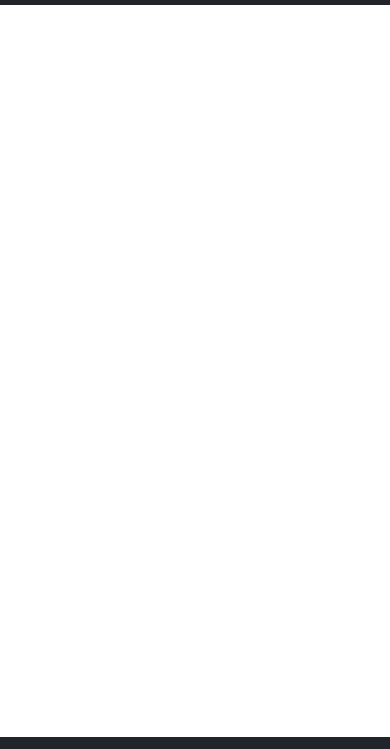
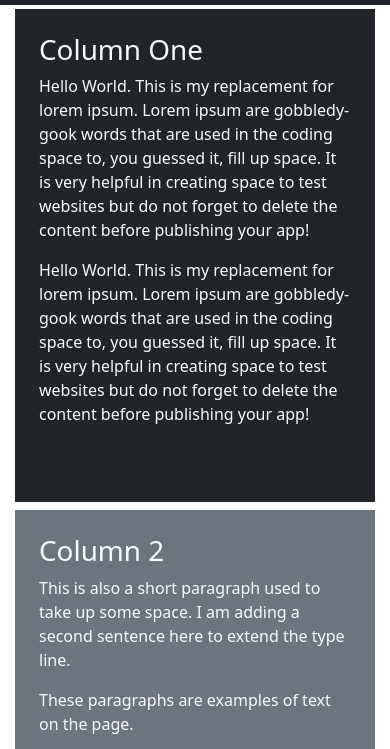
Before and after one commit to StevesGitRepo/BootstrapAndTheGrids, a plain HTML site: page js/Grid1.html in a window 390 px wide. Shown: the part 51-800 px from the top of the page. Drawn offline with nearby package versions, Linux system fonts and the light colour scheme.

Commit message:
Grid 1 added
Grid 1 complete: added 2 Bootstrap columns that convert to single column stack when reduced to phone-sized screen (md)

```diff
--- a/css/site.css
+++ b/css/site.css
@@ -18,3 +18,8 @@ main > .container {
   font-style: normal;
   color: rgb(195, 255, 0);
 }
+
+.minHeight {
+  min-height: 80vh;
+  /* =- 80% view height, accounts for header & footer */
+}
--- a/js/Grid1.html
+++ b/js/Grid1.html
@@ -82,7 +82,41 @@
     </nav>
 
     <main class="flex-shrink-0">
-      <div class="container"></div>
+      <div class="container h-100 minHeight">
+        <div class="row row-cols-1 row-cols-md-2 h-100 gy-2">
+          <div class="col">
+            <div class="bg-dark text-light h-100 p-4">
+              <h1>Column One</h1>
+              <p>
+                Hello World. This is my replacement for lorem ipsum. Lorem ipsum
+                are gobbledy-gook words that are used in the coding space to,
+                you guessed it, fill up space. It is very helpful in creating
+                space to test websites but do not forget to delete the content
+                before publishing your app!
+              </p>
+              <p>
+                Hello World. This is my replacement for lorem ipsum. Lorem ipsum
+                are gobbledy-gook words that are used in the coding space to,
+                you guessed it, fill up space. It is very helpful in creating
+                space to test websites but do not forget to delete the content
+                before publishing your app!
+              </p>
+            </div>
+          </div>
+          <div class="col">
+            <div class="bg-secondary text-light h-100 p-4">
+              <h1>Column 2</h1>
+              <p>
+                This is also a short paragraph used to take up some space. I am
+                adding a second sentence here to extend the type line.
+              </p>
+              <p>These paragraphs are examples of text on the page.</p>
+              <p>They are just used to take up some more space.</p>
+              <p>Double-spaces seem to be abstracted in- very nice!</p>
+            </div>
+          </div>
+        </div>
+      </div>
     </main>
     <footer class="footer mt-auto py-3 bg-dark sticky-footer">
       <div class="container-fluid text-center">
```
